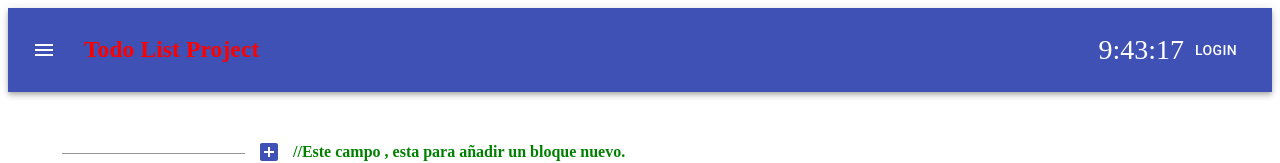
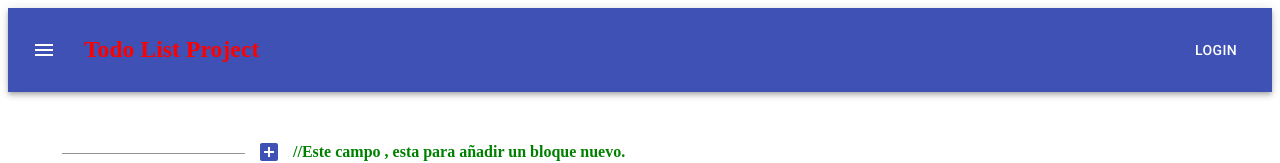
Before and after one commit to EvgeniBlag/Redux, a React (Create React App) app: page / in a window 1280 px wide. Shown: the top 163 px of the page. Built offline with nearby package versions, Linux system fonts and the light colour scheme; a web font is replaced by a local one.

Commit message:
outClock

```diff
--- a/src/App.tsx
+++ b/src/App.tsx
@@ -8,7 +8,7 @@ import { addTaskAC, changeStatusAC, changeTaskTitleAC, removeTaskAC, tasksReduce
 import { editTodolistAC, removeTodoListAC, todolistsReduser, changeFilterAC, addTodolistAC } from './redusers/TodoListReduser';
 import { AppRootStateType } from './store';
 import { useDispatch, useSelector } from 'react-redux';
-import { Clock } from './Clock';
+/* import { Clock } from './Clock'; */
 
 
 
--- a/src/Clock.tsx
+++ b/src/Clock.tsx
@@ -1,6 +1,6 @@
 import React, { useEffect, useState } from "react";
 
-export const Clock = () => {
+/* export const Clock = () => {
 
 const [date,setDate]=useState(new Date())
 
@@ -21,4 +21,4 @@ return (
     <span>{date.getSeconds()}</span>
   </div>
 );
-}
+} */
--- a/src/HeaderBar.tsx
+++ b/src/HeaderBar.tsx
@@ -2,7 +2,7 @@
 import { AppBar, Button, IconButton, Toolbar, Typography  } from '@material-ui/core';
 import MenuIcon from '@material-ui/icons/Menu';
 import { createStyles, makeStyles, Theme } from '@material-ui/core/styles';
-import { Clock } from './Clock';
+/* import { Clock } from './Clock'; */
 
 
 
@@ -33,7 +33,7 @@ export const HeaderBar = () => {
             <Typography variant="h6" className={classes.title}>
                <h3 style={{color:"red",fontFamily:"Splash"}}> Todo List Project</h3>
             </Typography>
-            <Clock/>
+      {/*       <Clock/> */}
             <Button color="inherit">Login</Button>
         </Toolbar>
     </AppBar>
```
